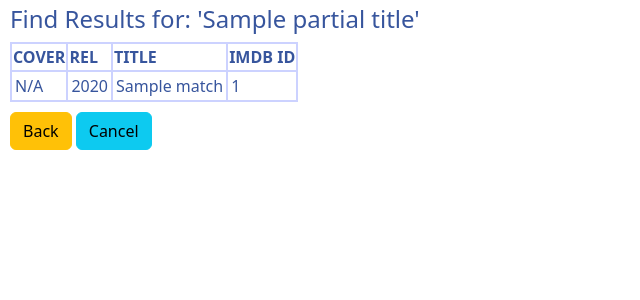
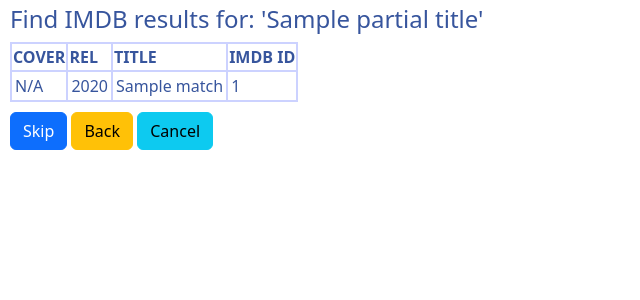
Before and after one commit to pmichali/viewmaster, a Django app: template movie_library/viewmaster/templates/viewmaster/find_results.html in a window 1280 px wide. Shown: the top 300 px of the page, without its empty margins (0-640 px from the left). Run offline with Django 5.2, Linux system fonts and the light colour scheme; the template is opened without the code that fills it: most values are stand-ins (such as "Sample title", 1, 10 or a date in 2020).

Commit message:
Added a skip button to find results, so can ignore any IMDB lookup (no choices correct, or no match).

```diff
--- a/movie_library/viewmaster/templates/viewmaster/find_results.html
+++ b/movie_library/viewmaster/templates/viewmaster/find_results.html
@@ -47,7 +47,10 @@ td > a:first-child {
 {% endblock %}
 
 {% block content %}
-<h4>Find Results for: '{{ partial_title }}'</h4>
+<h4>Find IMDB results for: '{{ partial_title }}'</h4>
+{% if not matches %}
+	<p>No matches found in IMDB.</p>
+{% else %}
 	<table>
 	<tbody>
 	  <tr>
@@ -87,7 +90,9 @@ td > a:first-child {
 	  {% endfor %}
 	</tbody>
 	</table>
+{% endif %}
 <p>
+  <button class="btn btn-primary" onclick="window.location.href='{% url 'viewmaster:movie-create-update' identifier %}?title={{ partial_title|urlencode }}&movie_id=unknown'">Skip</button>
   <button class="btn btn-warning" onclick="javascript:history.back();">Back</button>
   <button class="btn btn-info" onclick="window.location.href='{% url 'viewmaster:movie-list' %}'">Cancel</button>
 </p>
```
Also changed, not shown: movie_library/viewmaster/views.py (+0 -9 lines). Lines whose indentation alone changed are shown as unchanged.
